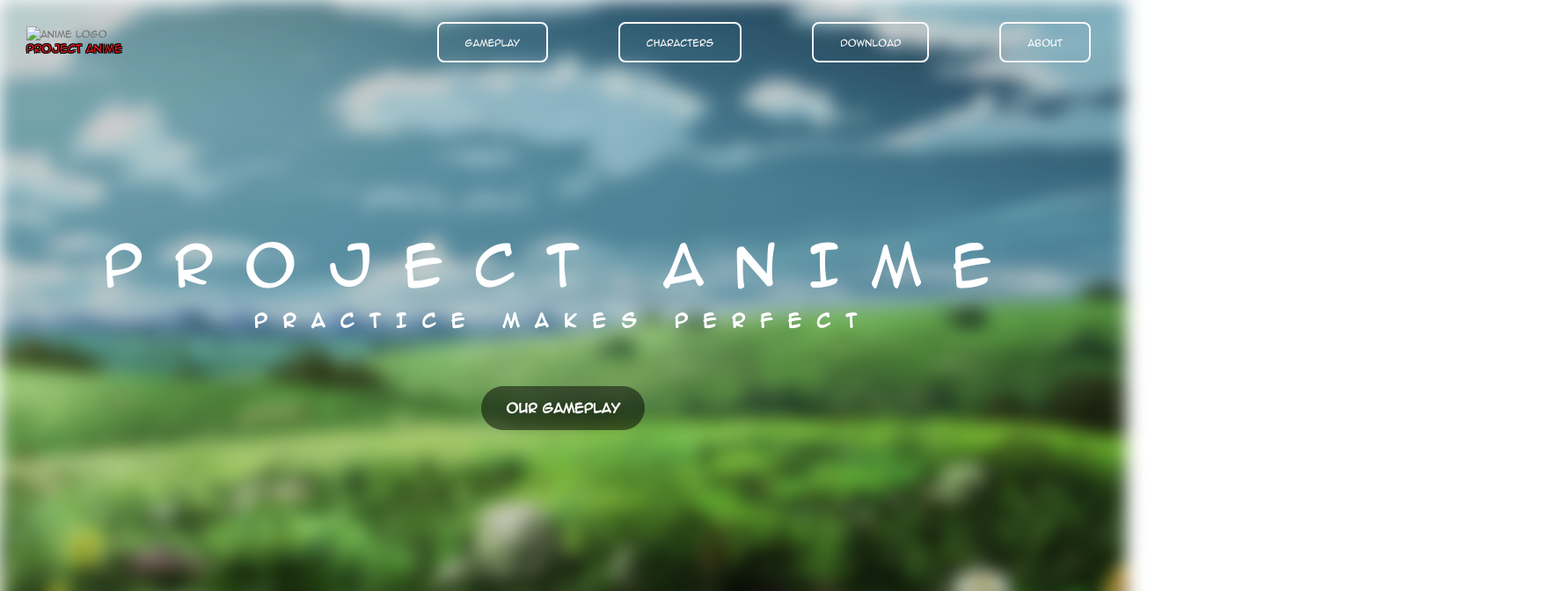
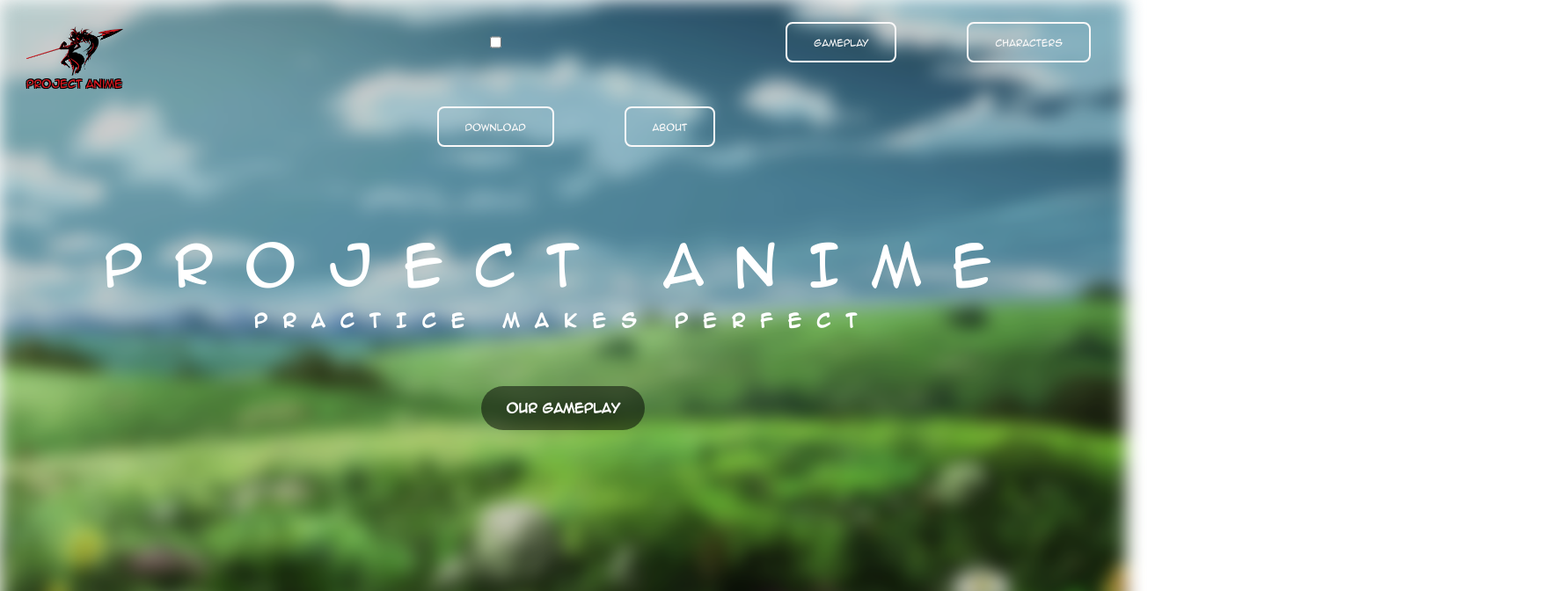
Before and after one commit to tenshi-code/project-anime, a plain HTML site: page index.html in a window 1280 px wide. Shown: the top 672 px of the page at 88% size, 1770 px wide, since content can reach past the window. Drawn offline with Linux system fonts and the light colour scheme.

Commit message:
Add files via upload

```diff
--- a/index.html
+++ b/index.html
@@ -25,16 +25,18 @@
     </div>
     <header class="header">
         <div class="header__logo-content">
-            <img src="/project-anime//img/220-2208557_vectors-logo-anime-vector-png-min.png" alt="anime logo" class="header__logo">
+            <img src="/project-anime/img/220-2208557_vectors-logo-anime-vector-png-min.png" alt="anime logo" class="header__logo">
             <span class="header__logo-text">Project Anime</span>
         </div>
 
         <nav class="navigation">
             <ul class="navigation__list">
-                <li class="navigation__items navigation-item--1"><a href="#section-gameplay"
-                        class="navigation__links">Gameplay</a></li>
-                <li class="navigation__items navigation-item--2"><a href="#section-characters" class="navigation__links">Characters</a>
-                </li>
+                <input type="checkbox" id="navi" class="navi-checkbox">
+                <label for="navi" class="navi-label">
+                    <span class="mobile-navi"></span>
+                </label>
+                <li class="navigation__items navigation-item--1"><a href="#section-gameplay"class="navigation__links">Gameplay</a></li>
+                <li class="navigation__items navigation-item--2"><a href="#section-characters" class="navigation__links">Characters</a></li>
                 <li class="navigation__items navigation-item--3"><a href="#section-download" class="navigation__links">Download</a></li>
                 <li class="navigation__items navigation-item--4"><a href="#section-about" class="navigation__links">About</a></li>
             </ul>
@@ -177,7 +179,7 @@
         <div class="cloud-1"></div>
         <div class="cloud-mid"></div>
         <div class="cloud-2"></div>
-        <img src="/project-anime/img/phone-min.png" alt="Phone" class="phone">
+        <img src="/project-anime/img/phone-1682317_1280-min.png" alt="Phone" class="phone">
         <div class="download">
             <p class="download__text">Project Anime is available to download for Android/IOS on the Play Store and the App Store respectively.<br>
                 <br>
@@ -209,7 +211,7 @@
     </section>
 
     <section class="section-about" id="section-about">
-        <h2 class="heading-about">About the project and its author</h2>
+        <h2 class="heading-about">About the project</h2>
         <div class="about">
             <img src="/project-anime/img/tenshi.png" alt="author photo" class="about-img">
             <div class="about-1">
@@ -223,6 +225,9 @@
             </div>
             <div class="about-4">
                 <p class="typewriter__4">Cascading Style Sheets (CSS) the web designing language.</p>
+            </div>
+            <div class="about-5">
+                <p class="typewriter__5">Thanks for checking out this project!</p>
             </div>
         </div>
     </section>
@@ -239,7 +244,3 @@
 </body>
 
 </html>
-
-<!--
-<em>The anime project</em> is a fictional anime hack and slash roleplaying video game developed primarily by the lead developer Tenshi for Android/IOS mobile platforms.
--->
```
